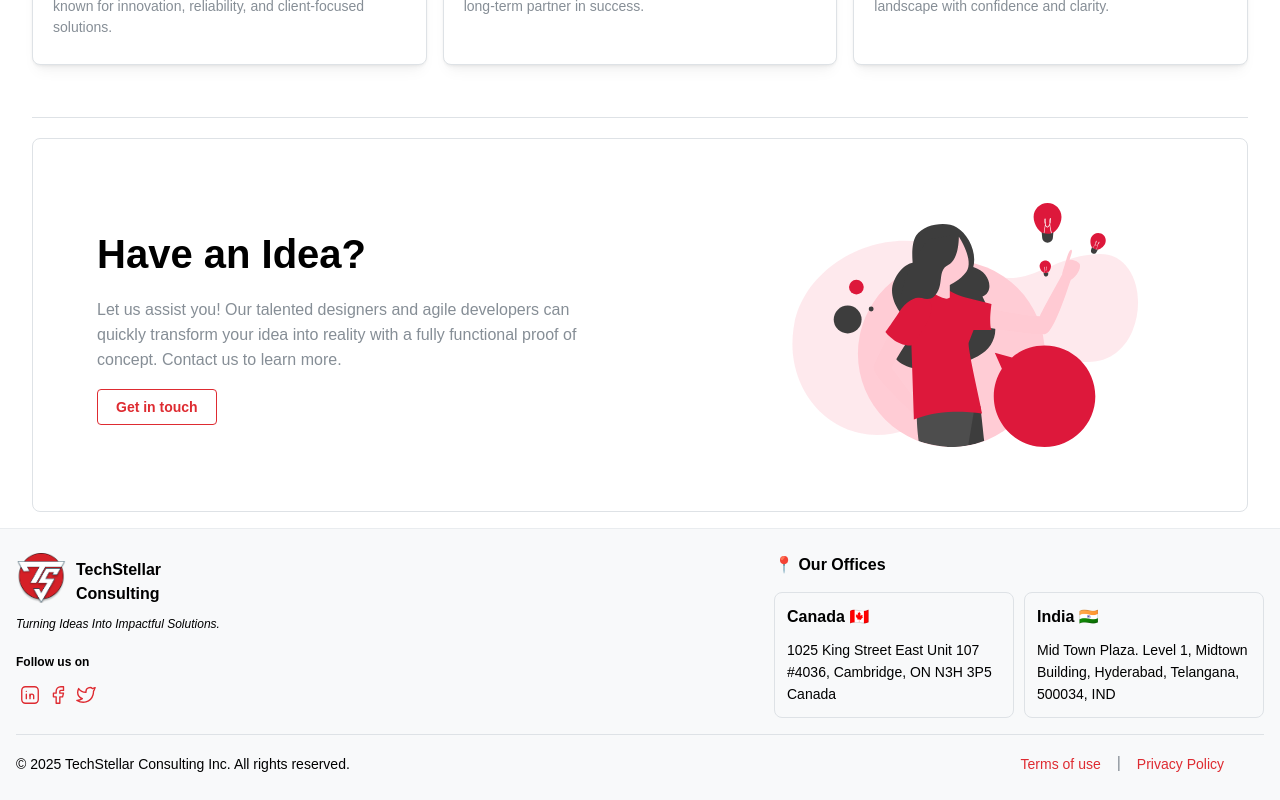
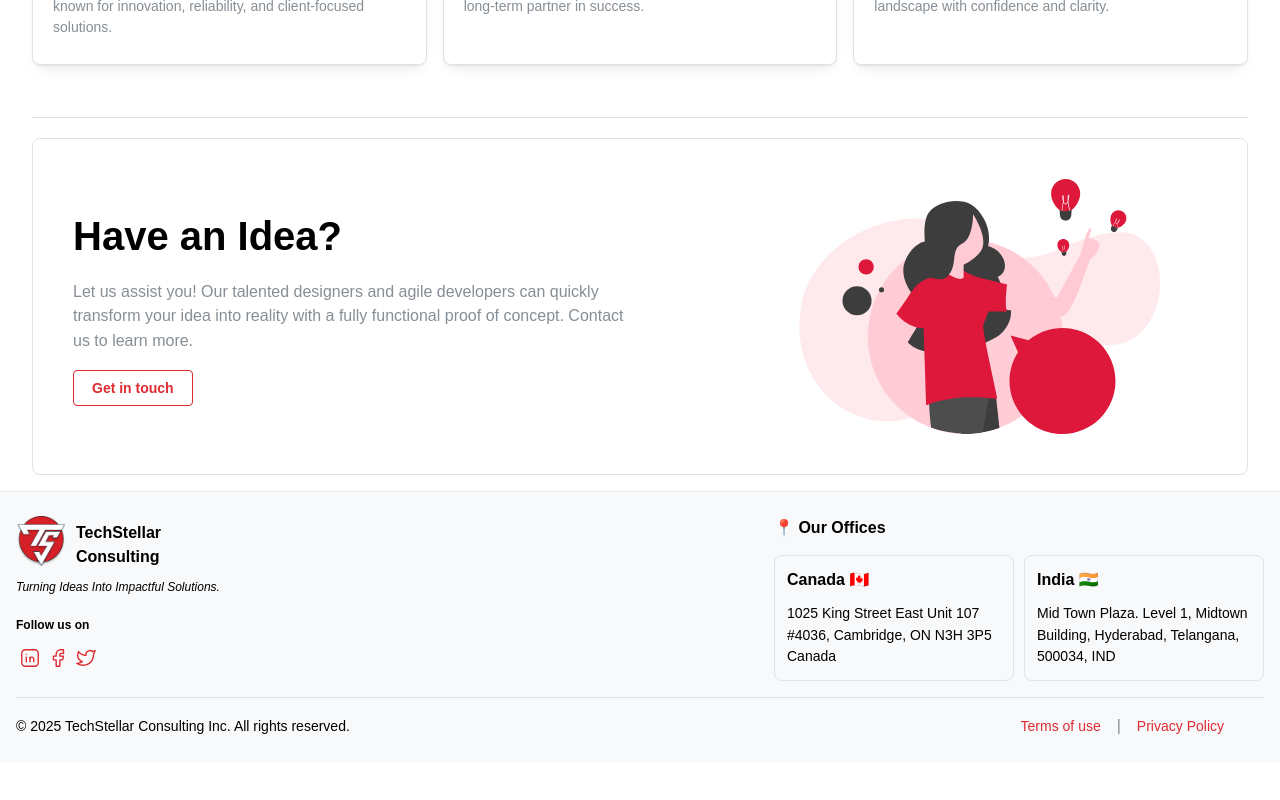
Before and after one commit to Harikodapaka/TechStellar, a Next.js app: page / in a window 1280 px wide. Shown: the part 2465-3265 px from the top of the page. After the commit the page ends 3228 px from the top, so only its background shows below. Built offline with nearby package versions, Linux system fonts and the light colour scheme.

Commit message:
spacing adjustment

```diff
--- a/components/HaveIdeaSection/HaveIdeaSection.module.css
+++ b/components/HaveIdeaSection/HaveIdeaSection.module.css
@@ -1,7 +1,7 @@
 .wrapper {
   display: flex;
   align-items: center;
-  padding: calc(var(--mantine-spacing-xl) * 2);
+  padding: calc(var(--mantine-spacing-lg) * 2);
   border-radius: var(--mantine-radius-md);
   background-color: light-dark(var(--mantine-color-white), var(--mantine-color-dark-8));
   border: 1px solid light-dark(var(--mantine-color-gray-3), var(--mantine-color-dark-8));
```
